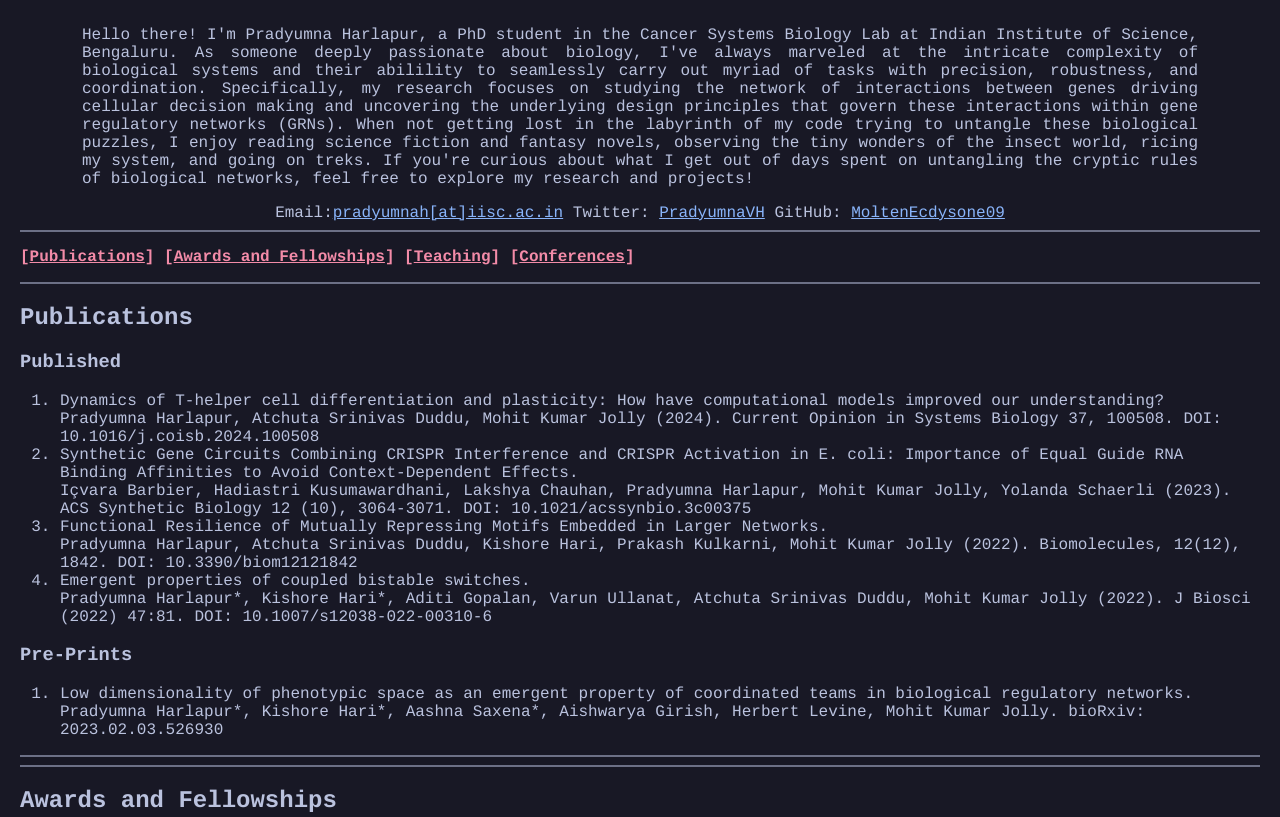
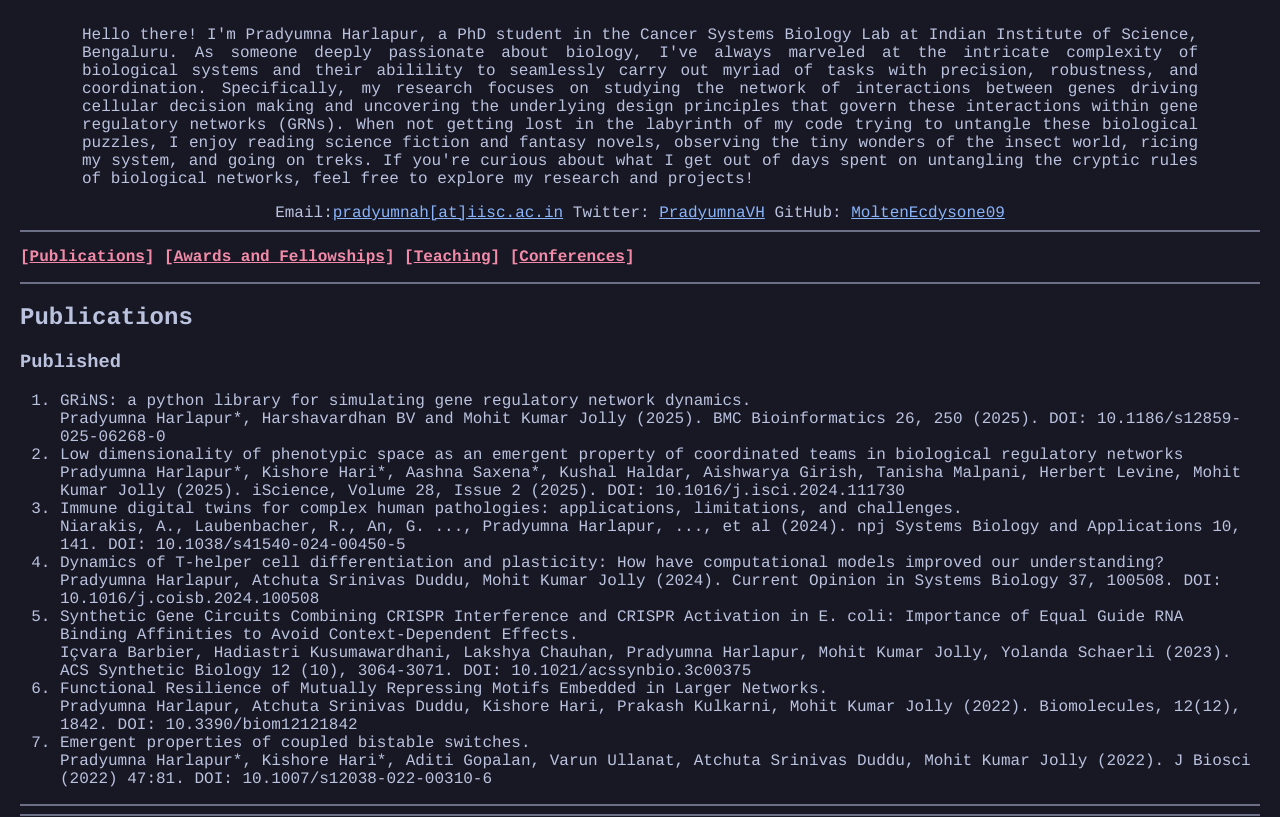
Before and after one commit to MoltenEcdysone09/moltenecdysone09.github.io, a plain HTML site: page index.html in a window 1280 px wide. Shown: the top 817 px of the page. Drawn offline with Linux system fonts and the light colour scheme.

Commit message:
Update publication list.

```diff
--- a/index.html
+++ b/index.html
@@ -175,15 +175,24 @@
 			<h2>Publications</h2>
 			<h3>Published</h3>
 			<ol>
+				<li>GRiNS: a python library for simulating gene regulatory network dynamics.<br>Pradyumna Harlapur*,
+					Harshavardhan BV and Mohit Kumar Jolly (2025). BMC Bioinformatics 26, 250 (2025).
+					DOI: 10.1186/s12859-025-06268-0</li>
+				<li>Low dimensionality of phenotypic space as an emergent property of coordinated teams in
+					biological regulatory networks<br>Pradyumna Harlapur*, Kishore Hari*, Aashna Saxena*,
+					Kushal Haldar, Aishwarya Girish, Tanisha Malpani, Herbert Levine, Mohit Kumar Jolly (2025).
+					iScience, Volume 28, Issue 2 (2025). DOI: 10.1016/j.isci.2024.111730</li>
+				<li>Immune digital twins for complex human pathologies: applications, limitations, and
+					challenges.<br>Niarakis, A., Laubenbacher, R., An, G. ..., Pradyumna Harlapur, ..., et al
+					(2024). npj Systems Biology and Applications 10, 141. DOI: 10.1038/s41540-024-00450-5</li>
 				<li>Dynamics of T-helper cell differentiation and plasticity: How have computational models
 					improved our understanding?<br>Pradyumna Harlapur, Atchuta Srinivas Duddu, Mohit Kumar
-					Jolly (2024). Current Opinion in Systems Biology 37, 100508. DOI:
-					10.1016/j.coisb.2024.100508</li>
+					Jolly (2024). Current Opinion in Systems Biology 37, 100508. DOI: 10.1016/j.coisb.2024.100508</li>
 				<li>Synthetic Gene Circuits Combining CRISPR Interference and CRISPR Activation in E. coli:
-					Importance of Equal Guide
-					RNA Binding Affinities to Avoid Context-Dependent Effects.<br>Içvara Barbier, Hadiastri
-					Kusumawardhani, Lakshya Chauhan, Pradyumna Harlapur, Mohit Kumar Jolly, Yolanda Schaerli
-					(2023). ACS Synthetic Biology 12 (10), 3064-3071. DOI: 10.1021/acssynbio.3c00375</li>
+					Importance of Equal Guide RNA Binding Affinities to Avoid Context-Dependent Effects.
+					<br>Içvara Barbier, Hadiastri Kusumawardhani, Lakshya Chauhan, Pradyumna Harlapur,
+					Mohit Kumar Jolly, Yolanda Schaerli (2023). ACS Synthetic Biology 12 (10), 3064-3071.
+					DOI: 10.1021/acssynbio.3c00375</li>
 				<li>Functional Resilience of Mutually Repressing Motifs Embedded in Larger
 					Networks.<br>Pradyumna Harlapur, Atchuta Srinivas Duddu, Kishore Hari, Prakash Kulkarni,
 					Mohit Kumar Jolly (2022). Biomolecules, 12(12), 1842. DOI: 10.3390/biom12121842</li>
@@ -191,12 +200,12 @@
 					Aditi Gopalan, Varun Ullanat, Atchuta Srinivas Duddu, Mohit Kumar Jolly (2022). J Biosci
 					(2022) 47:81. DOI: 10.1007/s12038-022-00310-6</li>
 			</ol>
-			<h3>Pre-Prints</h3>
+			<!-- <h3>Pre-Prints</h3>
 			<ol>
 				<li>Low dimensionality of phenotypic space as an emergent property of coordinated teams in
 					biological regulatory networks.<br>Pradyumna Harlapur*, Kishore Hari*, Aashna Saxena*,
 					Aishwarya Girish, Herbert Levine, Mohit Kumar Jolly. bioRxiv: 2023.02.03.526930</li>
-			</ol>
+			</ol> -->
 		</section>
 	</div>
 	<hr>
```
